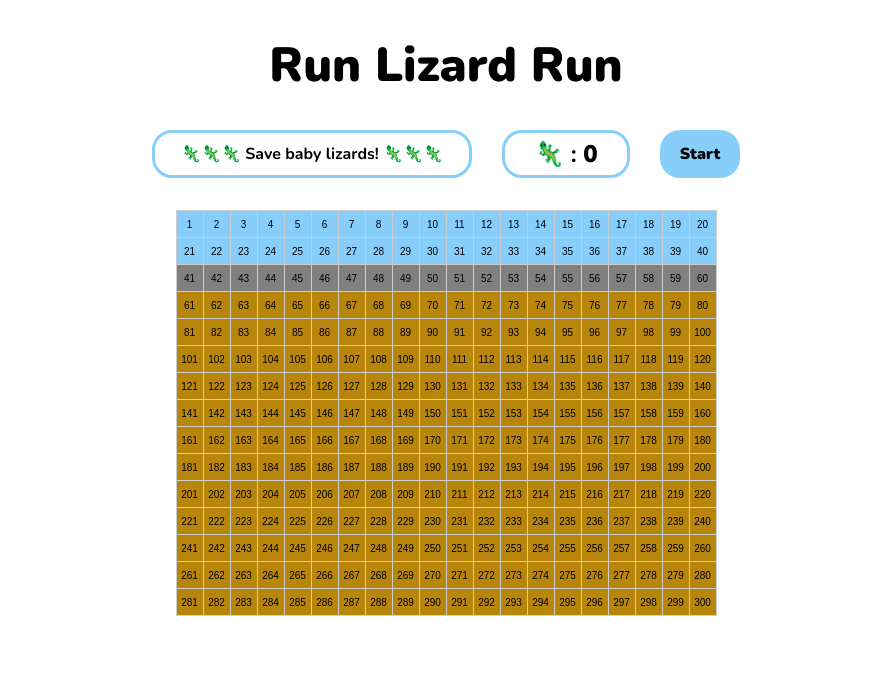
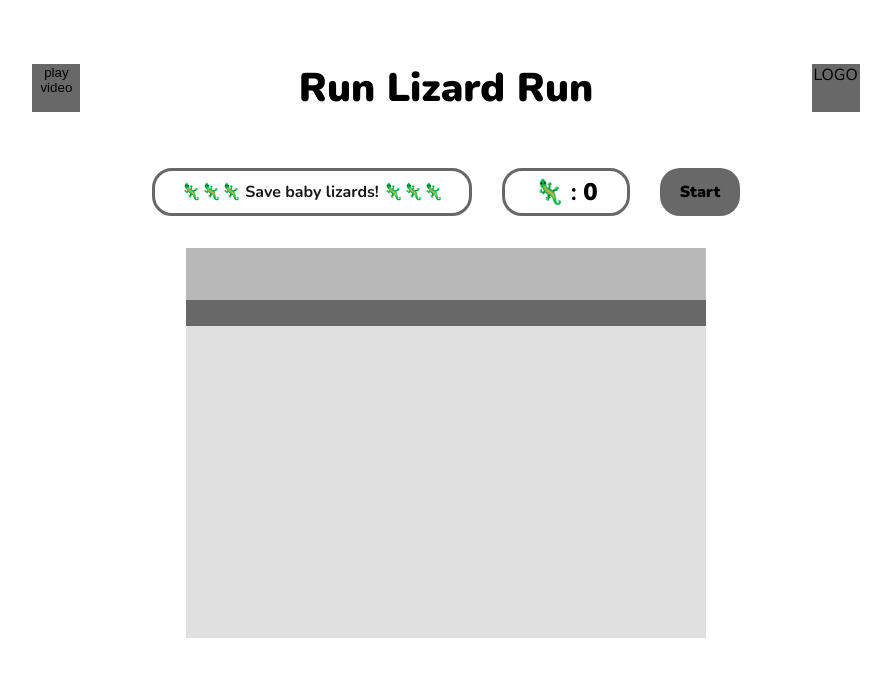
Before and after one commit to Jumee-LDN/wdi-project-one, a plain HTML site: page index.html in a window 1280 px wide. Shown: the whole page, without its empty margins (194-1085 px from the left). Drawn offline with nearby package versions, Linux system fonts and the light colour scheme.

Commit message:
changed style in bw

```diff
--- a/css/style.css
+++ b/css/style.css
@@ -2,12 +2,41 @@ body{
   font-family: 'Nunito', sans-serif;
 }
 
+header {
+  display: flex;
+  display: flex;
+  justify-content: space-evenly;
+  align-items: center;
+  height: 10rem;
+}
 
 h1{
+  font-size: 2.5rem;
+  font-weight: 900;
+  margin: 0;
+}
+
+button{
+  border-color: inherit;
+  border-style: none;
+  background-color: inherit;
+}
+.video{
+  width: 3rem;
+  height: 3rem;
+  background-color: #686868;
+  font-size: 1rem;
   text-align: center;
-  font-size: 3rem;
-  font-weight: 900;
 }
+
+.bbc-logo{
+  width: 3rem;
+  height: 3rem;
+  background-color: #686868;
+  font-size: 1rem;
+  text-align: center;
+}
+
 .wrapper {
   display: flex;
   justify-content: center;
@@ -21,7 +50,7 @@ h1{
   font-weight: 900;
   width: 5rem;
   height: 3rem;
-  background-color: lightskyblue;
+  background-color: #686868;
   border-radius: 20px;
   border-style: none;
   outline: none;
@@ -35,8 +64,8 @@ h1{
   width: 20rem;
   height: 3rem;
   border-radius: 20px;
-  border: 3px solid lightskyblue;
-  color: black;
+  border: 3px solid #686868;
+  color: #181818;
   margin: 0 15px;
   text-align: center;
   box-sizing: border-box;
@@ -51,7 +80,7 @@ h1{
   width: 8rem;
   height: 3rem;
   border-radius: 20px;
-  border: 3px solid lightskyblue;
+  border: 3px solid #686868;
   margin: 0 15px;
   text-align: center;
   box-sizing: border-box;
@@ -64,6 +93,7 @@ h1{
 
 .grid{
   margin: 0 auto;
+  color: rgba(0, 0, 0, 0);
   border-collapse:collapse;
 }
 
@@ -71,20 +101,19 @@ h1{
   width: 1.5rem;
   height: 1.5rem;
   position: relative;
-  border: 0.5px solid #ccc;
+  /* border: 0.5px solid #ccc; */
   text-align:center;
   font-family:sans-serif;
   font-size: 10px;
-  color: black;
-  background-color: darkgoldenrod;
+  background-color: #E0E0E0;
 }
 
 .sea {
-  background-color: lightskyblue;
+  background-color: #B8B8B8;
 }
 
 .rock {
-  background-color: grey;
+  background-color: #686868;
 }
 
 
@@ -104,11 +133,11 @@ h1{
 
 @keyframes blink {
   from {
-    background-color: red;
+    background-color: #181818;
   }
 
   to {
-    background-color: peru;
+    background-color: #E0E0E0;
   }
 }
 
--- a/index.html
+++ b/index.html
@@ -8,13 +8,20 @@
     <link rel="stylesheet" href="https://use.fontawesome.com/releases/v5.4.1/css/all.css" integrity="sha384-5sAR7xN1Nv6T6+dT2mhtzEpVJvfS3NScPQTrOxhwjIuvcA67KV2R5Jz6kr4abQsz" crossorigin="anonymous">
   </head>
   <body>
-    <h1>Run Lizard Run</h1>
+    <header>
+      <div class="video">
+        <button type="button" name="youtube">play video</button>
+      </div>
+      <h1>Run Lizard Run</h1>
+      <div class="bbc-logo">
+        LOGO
+      </div>
+    </header>
     <div class="wrapper">
       <div class="message-box">🦎🦎🦎 Save baby lizards! 🦎🦎🦎</div>
       <div class="score-box">🦎 : <span class= "score">0</span></div>
       <button type="button" name="button" class="button">Start</button>
     </div>
-
 
 
     <script
--- a/js/lizard.js
+++ b/js/lizard.js
@@ -117,7 +117,7 @@ function lizardOnWinningRow(){
 
     if(lizardBoxId === $currentLizardObject[0].id){
       $messageBox.css({
-        'background-color': 'lightskyblue',
+        'background-color': '#686868',
         'color': 'white'
       });
       $messageBox[0].textContent = '👍 You saved the baby lizard! 👍';
```
Also changed, not shown: images/BBC_Earth_logo.png (added), js/script.js (line endings or trailing spaces).
